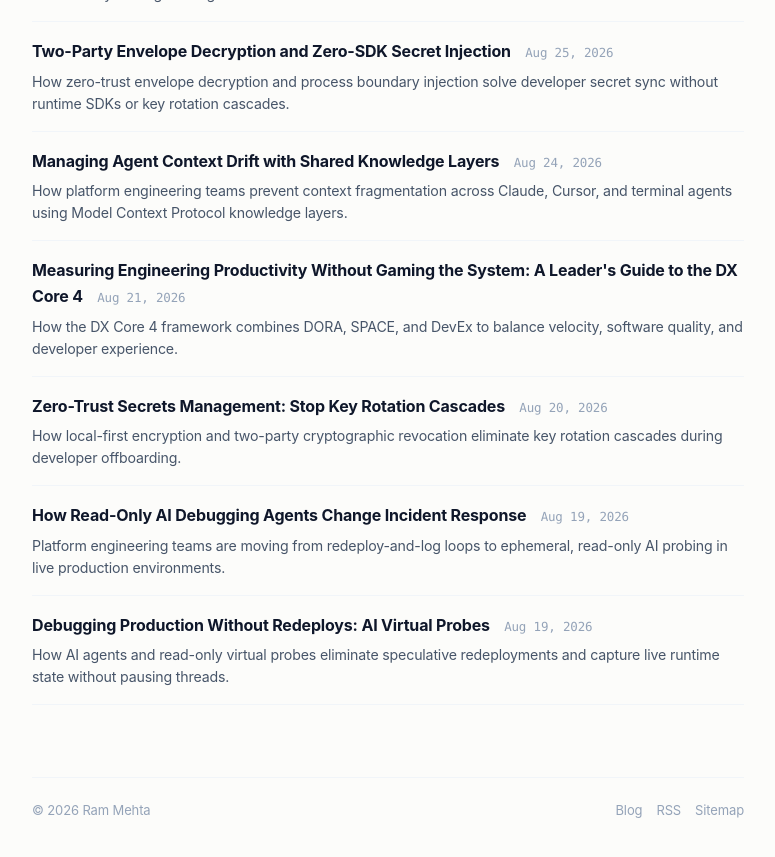
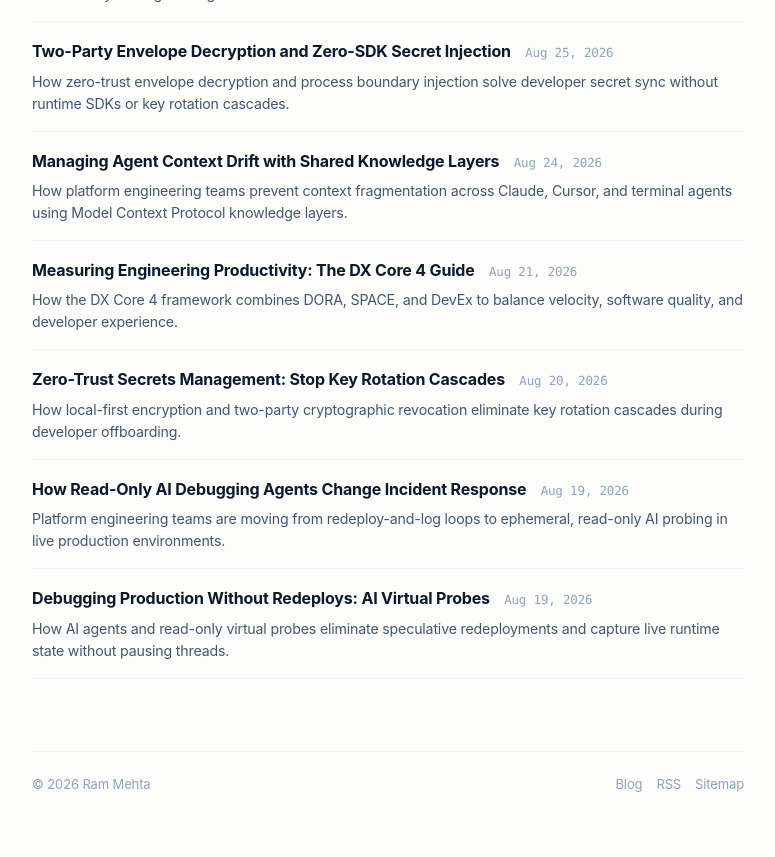
Before and after one commit to rammehta1899/rammehta1899.github.io, a Jekyll site: the page built from blog.md, in a window 1280 px wide and 900 px high, scrolled down 3878 px. Shown: the top 857 px of the window, without its empty margins (252-1027 px from the left). Built offline with Jekyll 4.4.1, drawn with Linux system fonts in a browser that asks for light colours.

Commit message:
Labels system, rarest-first related posts, dark mode, nav tracking, favicon, dedup + short titles

```diff
--- a/_posts/2026-08-21-measuring-engineering-productivity-without-gaming-the-system-a-leaders-guide-to.md
+++ b/_posts/2026-08-21-measuring-engineering-productivity-without-gaming-the-system-a-leaders-guide-to.md
@@ -1,7 +1,6 @@
 ---
 layout: post
-title: 'Measuring Engineering Productivity Without Gaming the System: A Leader''s
-  Guide to the DX Core 4'
+title: 'Measuring Engineering Productivity: The DX Core 4 Guide'
 date: 2026-08-21 14:02:17 -0400
 description: How the DX Core 4 framework combines DORA, SPACE, and DevEx to balance
   velocity, software quality, and developer experience.
```
Also changed, not shown: other parts of _posts/2026-08-21-measuring-engineering-productivity-without-gaming-the-system-a-leaders-guide-to.md (+1 -0 lines).
